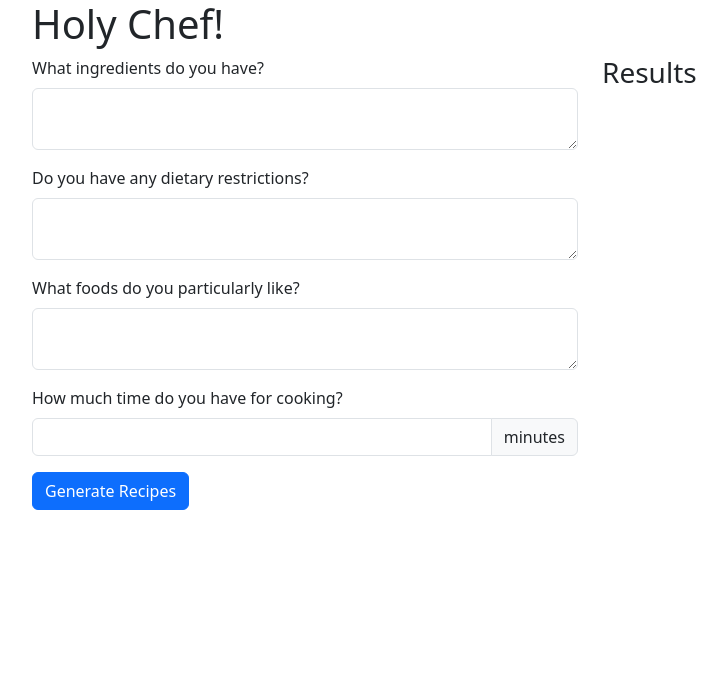
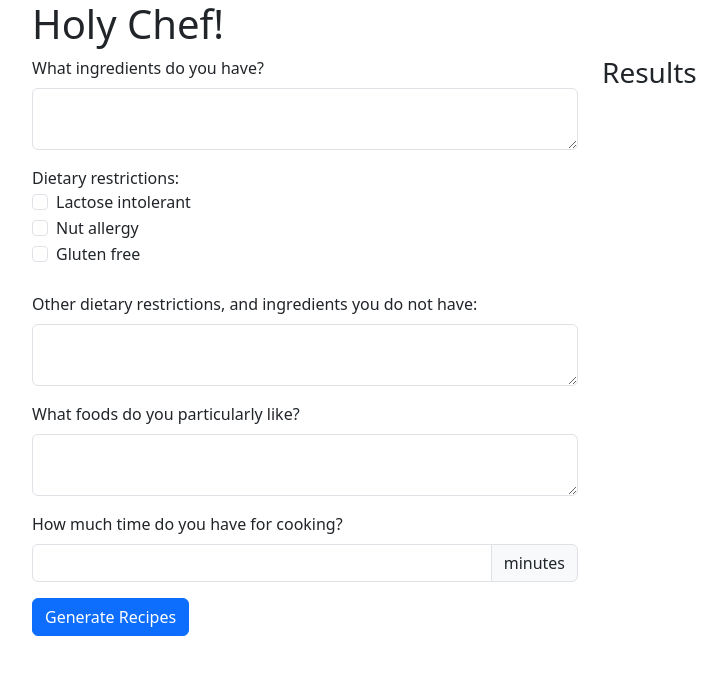
Before and after one commit to szokeasaurusrex/holy-chef, a Flask app: page / in a window 1280 px wide. Shown: the top 675 px of the page, without its empty margins (50-777 px from the left). Run offline with Flask 2, Linux system fonts and the light colour scheme; some libraries are stand-ins or nearby versions.

Commit message:
Dietary restrictions checkboxes

```diff
--- a/templates/index.html
+++ b/templates/index.html
@@ -20,7 +20,21 @@
                     <div class="w-100 mb-3 input-group">
                         <textarea class="w-100 form-control" name="ingredients"></textarea>
                     </div>
-                    <label class="form-label">Do you have any dietary restrictions?</label>
+                    <span>Dietary restrictions:</span>
+                    <div class="form-check">
+                        <input class="form-check-input" type="checkbox" name="lactose_intolerant">
+                        <label class="form-check-label">Lactose intolerant</label>
+                    </div>
+                    <div class="form-check">
+                        <input class="form-check-input" type="checkbox" name="nut_allergy">
+                        <label class="form-check-label">Nut allergy</label>
+                    </div>
+                    <div class="form-check">
+                        <input class="form-check-input" type="checkbox" name="gluten_free">
+                        <label class="form-check-label">Gluten free</label>
+                    </div>
+                    <br />
+                    <label class="form-label">Other dietary restrictions, and ingredients you do not have:</label>
                     <div class="w-100 mb-3 input-group">
                         <textarea class="form-control" name="dietary_restrictions"></textarea>
                     </div>
```
Also changed, not shown: python/elastic_manager.py (+12 -1 lines).
